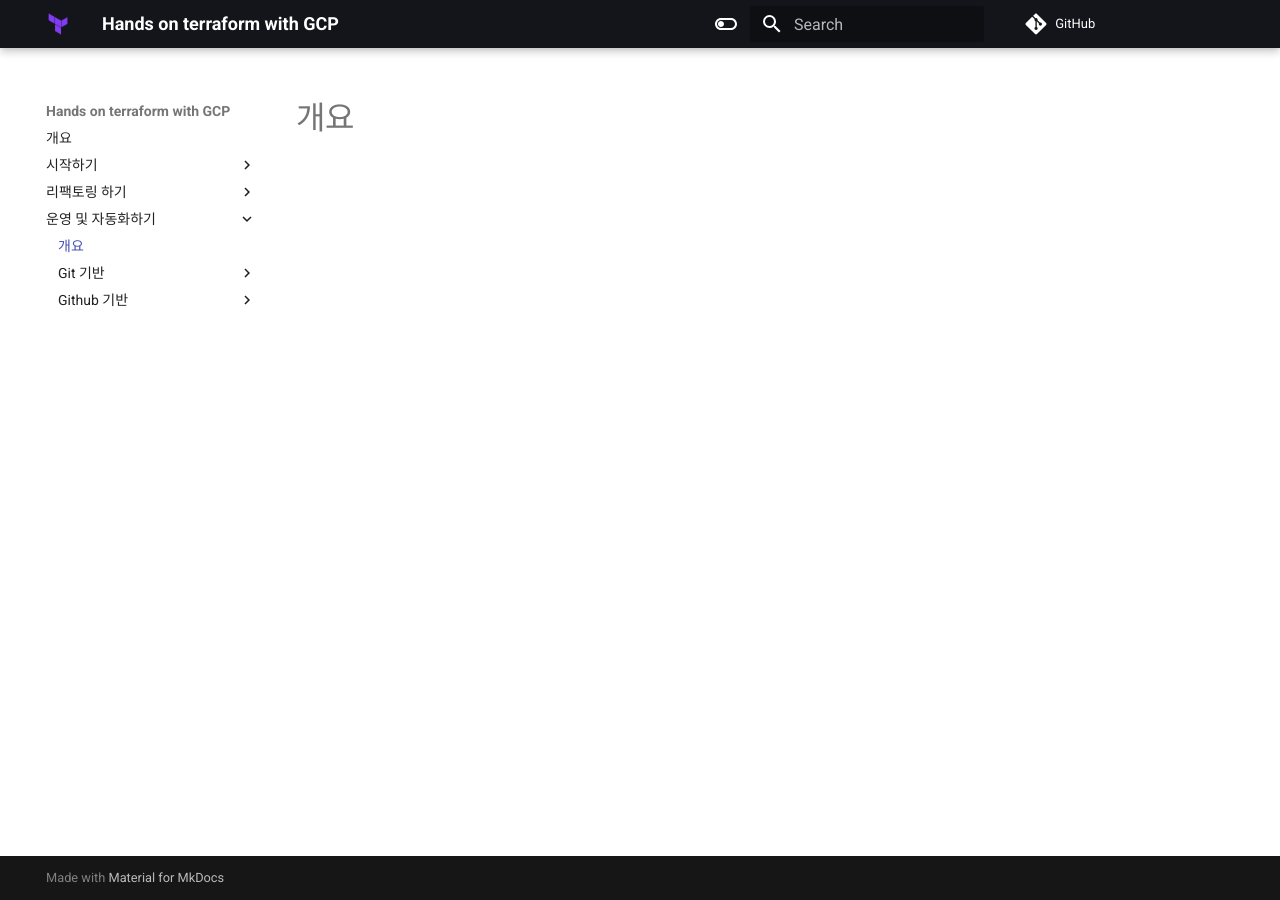
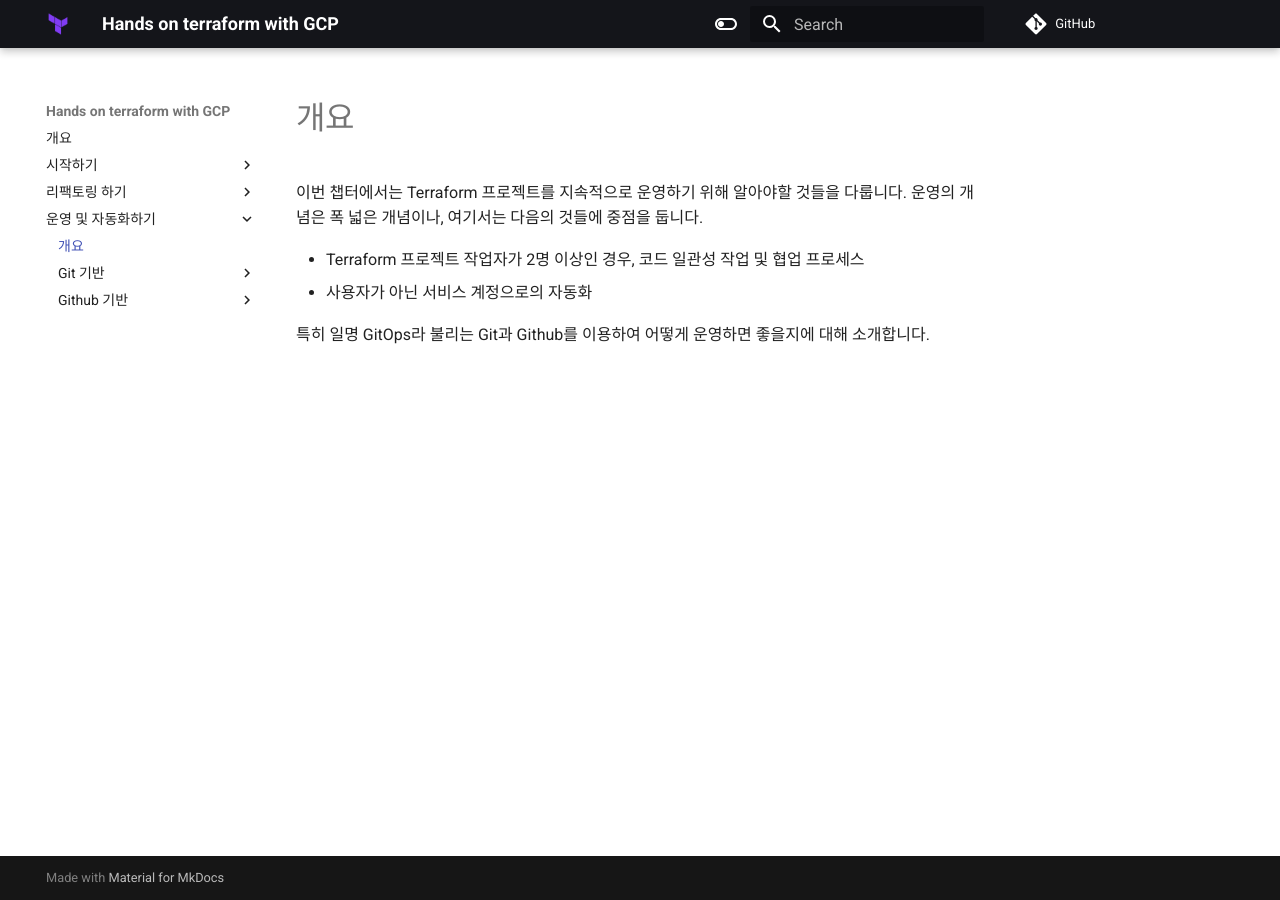
Before and after one commit to heumsi/hands-on-terraform-with-gcp, an MkDocs documentation site: the page built from docs/03-operation/00-overview.md, in a window 1280 px wide. Built offline with MkDocs 1.6.1 and Material for MkDocs 9.7.7, drawn with Linux system fonts in a browser that asks for light colours; comment, search, counter and statistics services are not loaded.

Commit message:
docs/03-operation/00-overview.md: 문서를 작성한다

```diff
--- a/docs/03-operation/00-overview.md
+++ b/docs/03-operation/00-overview.md
@@ -1 +1,9 @@
 # 개요
+
+이번 챕터에서는 Terraform 프로젝트를 지속적으로 운영하기 위해 알아야할 것들을 다룹니다.
+운영의 개념은 폭 넓은 개념이나, 여기서는 다음의 것들에 중점을 둡니다.
+
+- Terraform 프로젝트 작업자가 2명 이상인 경우, 코드 일관성 작업 및 협업 프로세스
+- 사용자가 아닌 서비스 계정으로의 자동화
+
+특히 일명 GitOps라 불리는 Git과 Github를 이용하여 어떻게 운영하면 좋을지에 대해 소개합니다.
```
